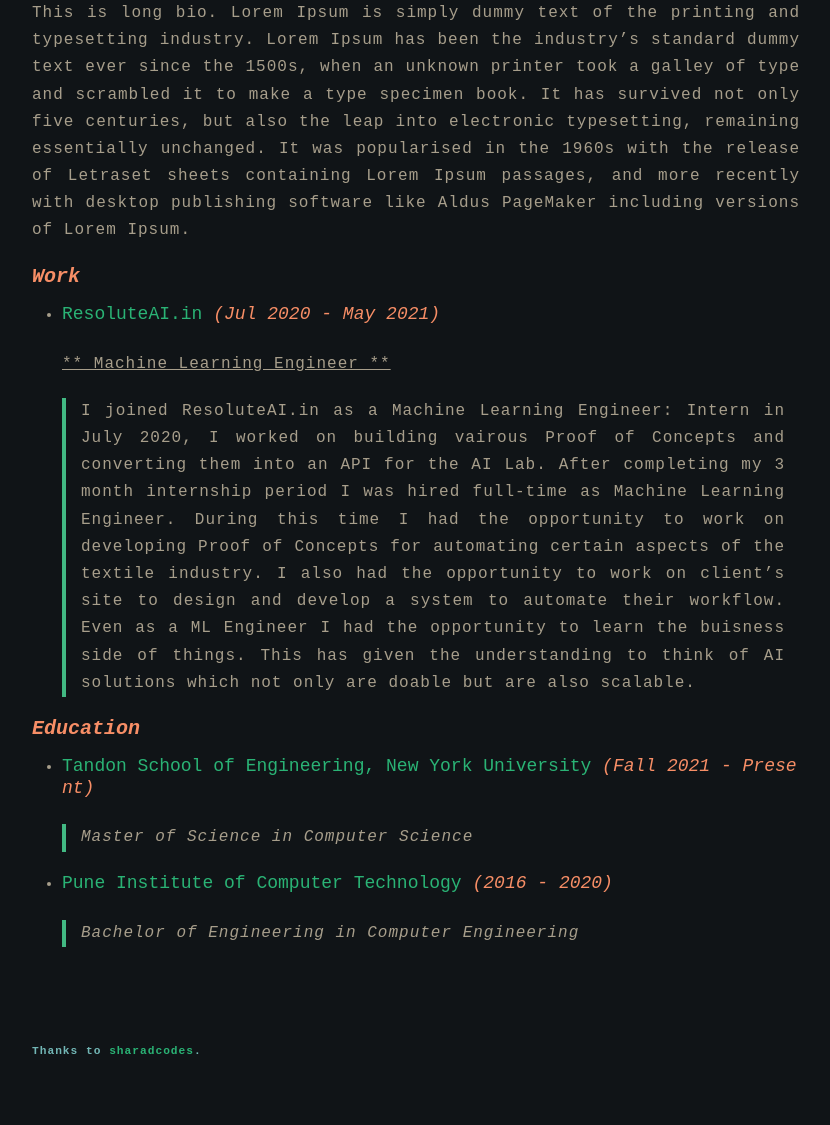
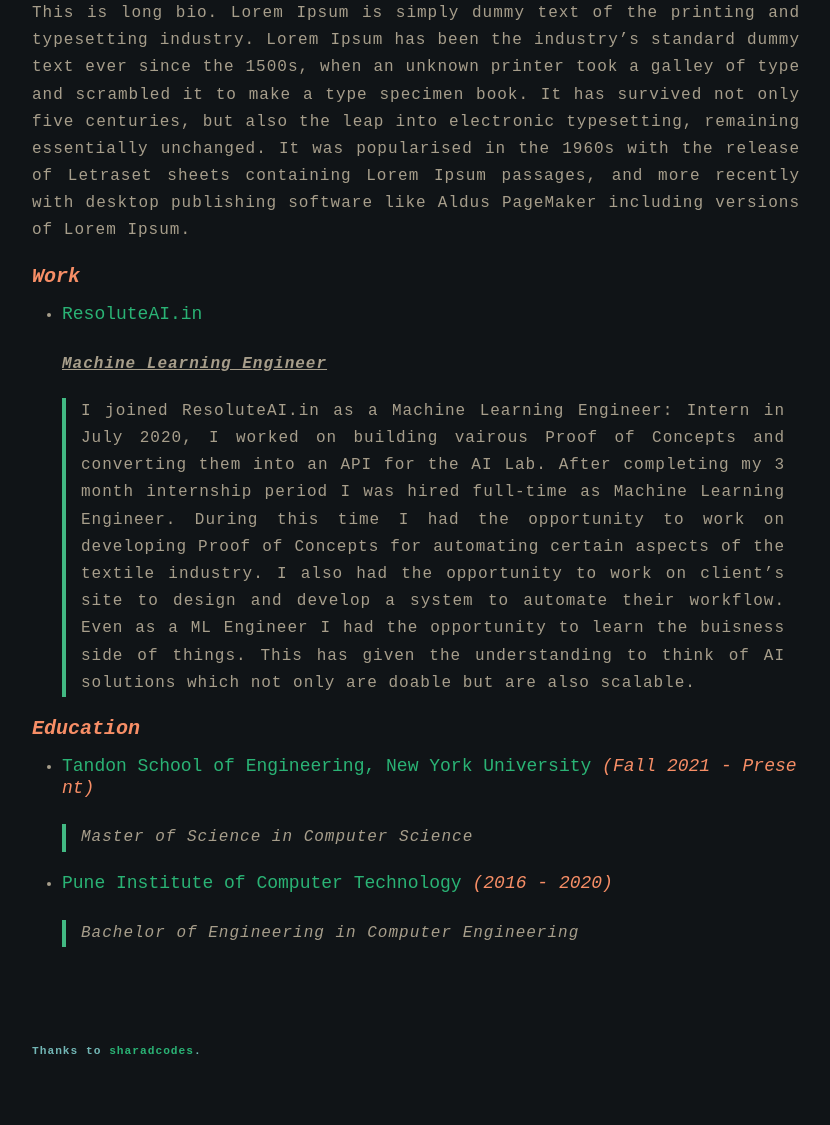
Before and after one commit to atharva-bhagwat/atharva-bhagwat.github.io, a Jekyll site: the page built from about.md, in a window 1280 px wide. Shown: the part 354-1479 px from the top of the page, without its empty margins (224-1054 px from the left). Built offline with Jekyll 4.4.1, drawn with Linux system fonts in a browser that asks for light colours.

Commit message:
Updated about page

```diff
--- a/about.md
+++ b/about.md
@@ -10,8 +10,8 @@ Lorem Ipsum is simply dummy text of the printing and typesetting industry. Lorem
 
 # ***Work***
 
-- ## [ResoluteAI.in](https://resoluteai.in) _(Jul 2020 - May 2021)_
-    <u>**_Machine Learning Engineer_**</u>
+- ## <a href="https://resoluteai.in/" target="_blank">ResoluteAI.in</a>
+    _**<u>Machine Learning Engineer</u>**_
 
     > I joined ResoluteAI.in as a Machine Learning Engineer: Intern in July 2020, I worked on building vairous Proof of Concepts and converting them into an API for  the AI Lab. After completing my 3 month internship period I was hired full-time as Machine Learning Engineer. During this time I had the opportunity to work on developing Proof of Concepts for automating certain aspects of the textile industry. I also had the opportunity to work on client's site to design and develop a system to automate their workflow. Even as a ML Engineer I had the opportunity to learn the buisness side of things. This has given the understanding to think of AI solutions which not only are doable but are also scalable.
 
```
